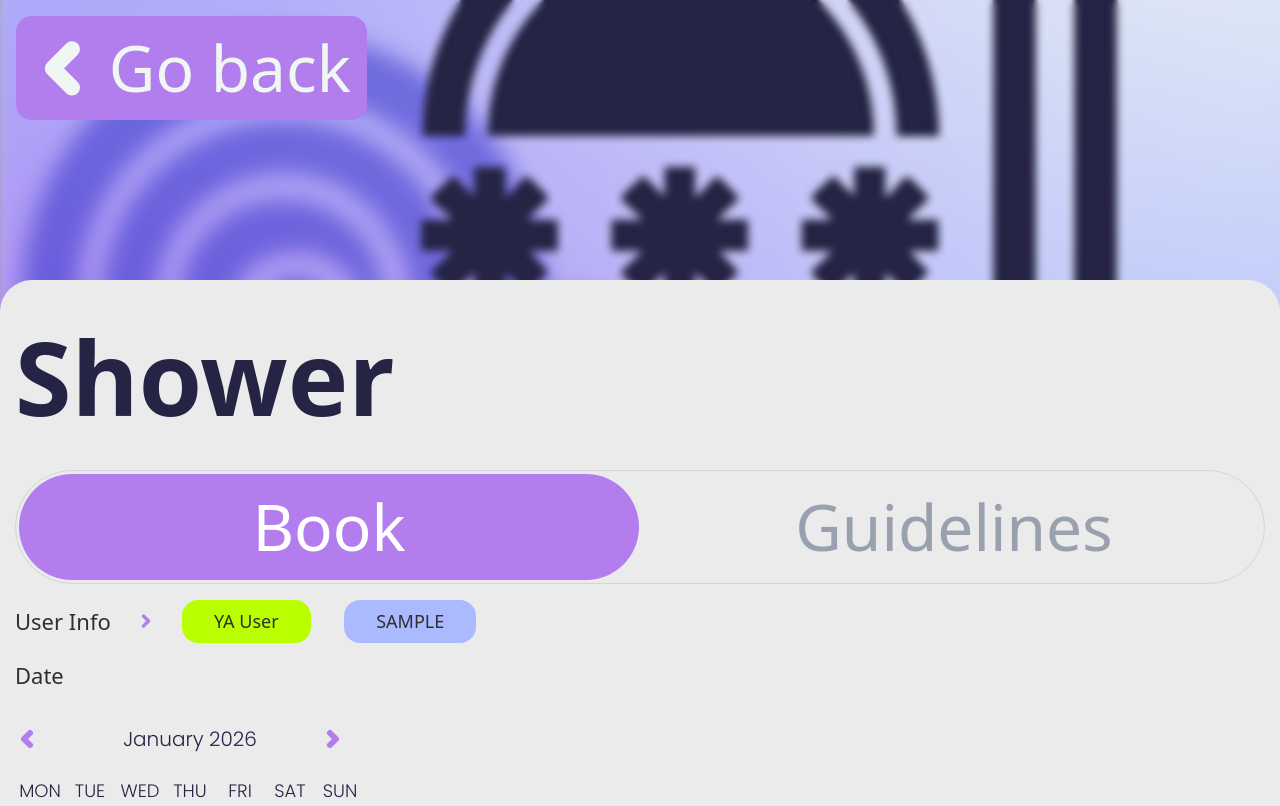
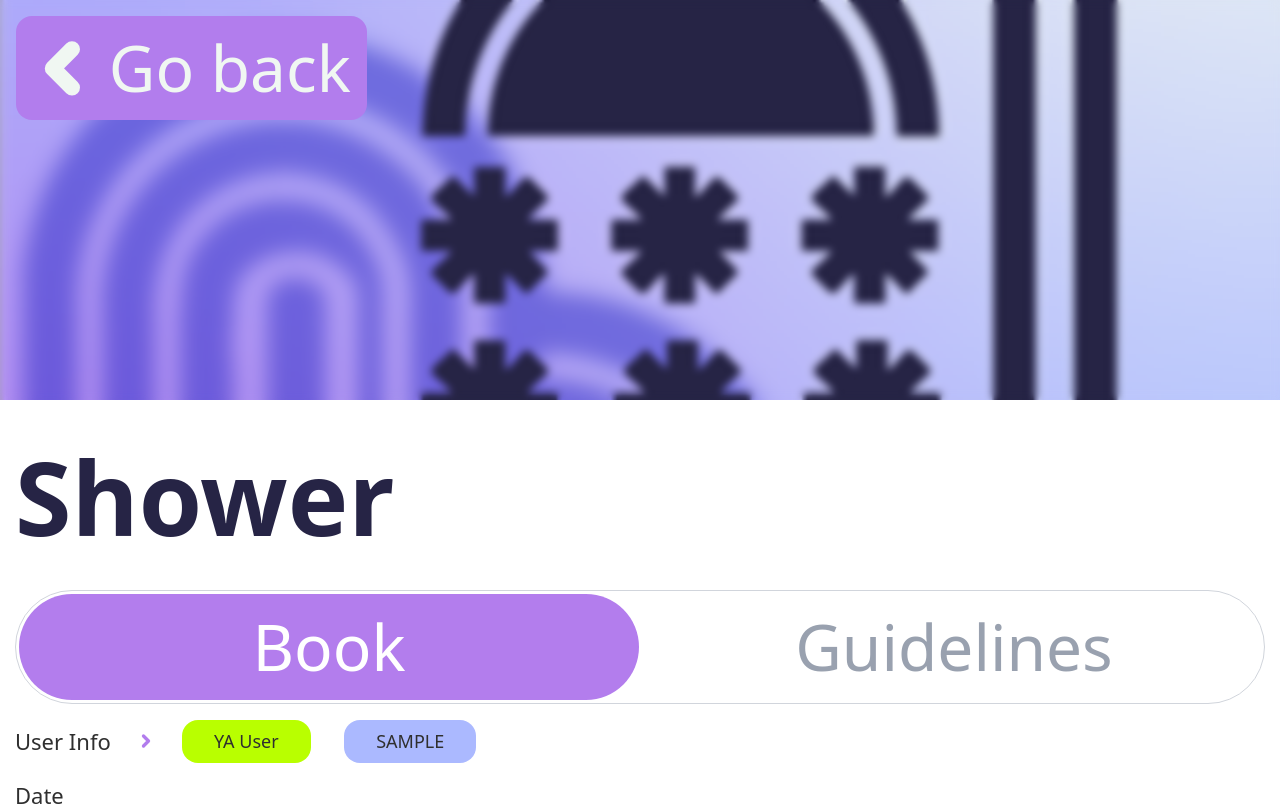
Before and after one commit to JumboCode/breaktime, a React (Vite) app in the folder frontend/breaktime/: page /test in a window 1280 px wide. Shown: the top 806 px of the page. Built offline with nearby package versions, Linux system fonts and the light colour scheme; no server answers; sample sign-in values are in the browser's storage.

Commit message:
Fixed Cut Background

```diff
--- a/frontend/breaktime/src/components/mobile/BookingCreationBottomSheet.jsx
+++ b/frontend/breaktime/src/components/mobile/BookingCreationBottomSheet.jsx
@@ -10,8 +10,8 @@ export default function BottomSheet({ service, defaultTab = 'book', onSuccess })
     const activeTabStyle = " bg-[#b37ded] rounded-full font-medium text-white px-[3px]";
 
     return (
-        <div className="px-[15px] py-[20px] rounded-t-4xl bg-[#ebebec]
-                        absolute bottom-0 left-0 right-0 top-[35vh] h-fit">
+        <div className={"px-[15px] py-[20px] rounded-t-4xl bg-[#ebebec" +
+                        "absolute bottom-0 left-0 right-0 top-[35vh]" + (activeTab === 'book' ? "h-fit" : "")}>
             <p className="text-dark-navy font-semibold text-[8vw]">
                 {service.name}
             </p>
```
